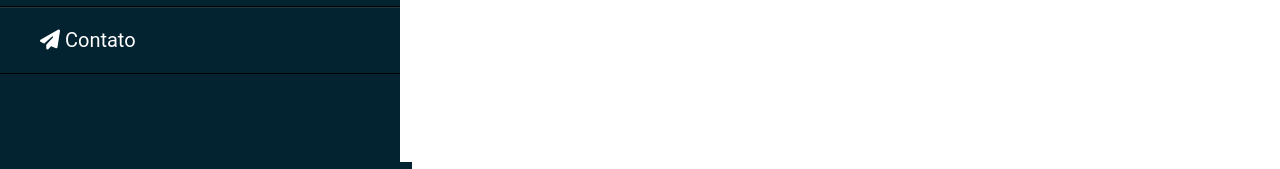
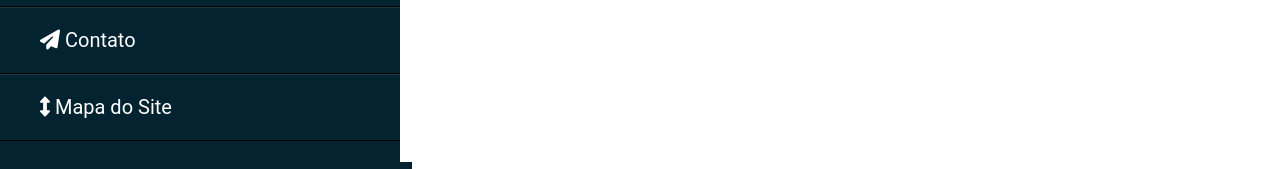
Before and after one commit to CaioSilva88/Exercicios-DW1A3, a plain HTML site: page Projeto/index.html in a window 1280 px wide. Shown: the part 398-567 px from the top of the page. Drawn offline with Linux system fonts and the light colour scheme.

Commit message:
Update index.html

```diff
--- a/Projeto/index.html
+++ b/Projeto/index.html
@@ -28,6 +28,7 @@
             <li><a onclick="perfil()"><i class="far fa-credit-card"></i> Perfil Loja Independente</a></li>
             <li><a onclick="curso()"><i class="fas fa-user-graduate"></i> Curso Discipulado Segundo os Mestres</a></li>
             <li><a onclick="contato()"><i class="fas fa-paper-plane"></i> Contato</a></li>
+            <li><a onclick="mapas()"><i class="fas fa-arrows-alt-v"></i> Mapa do Site</a></li>
 
         </ul>
 
```
